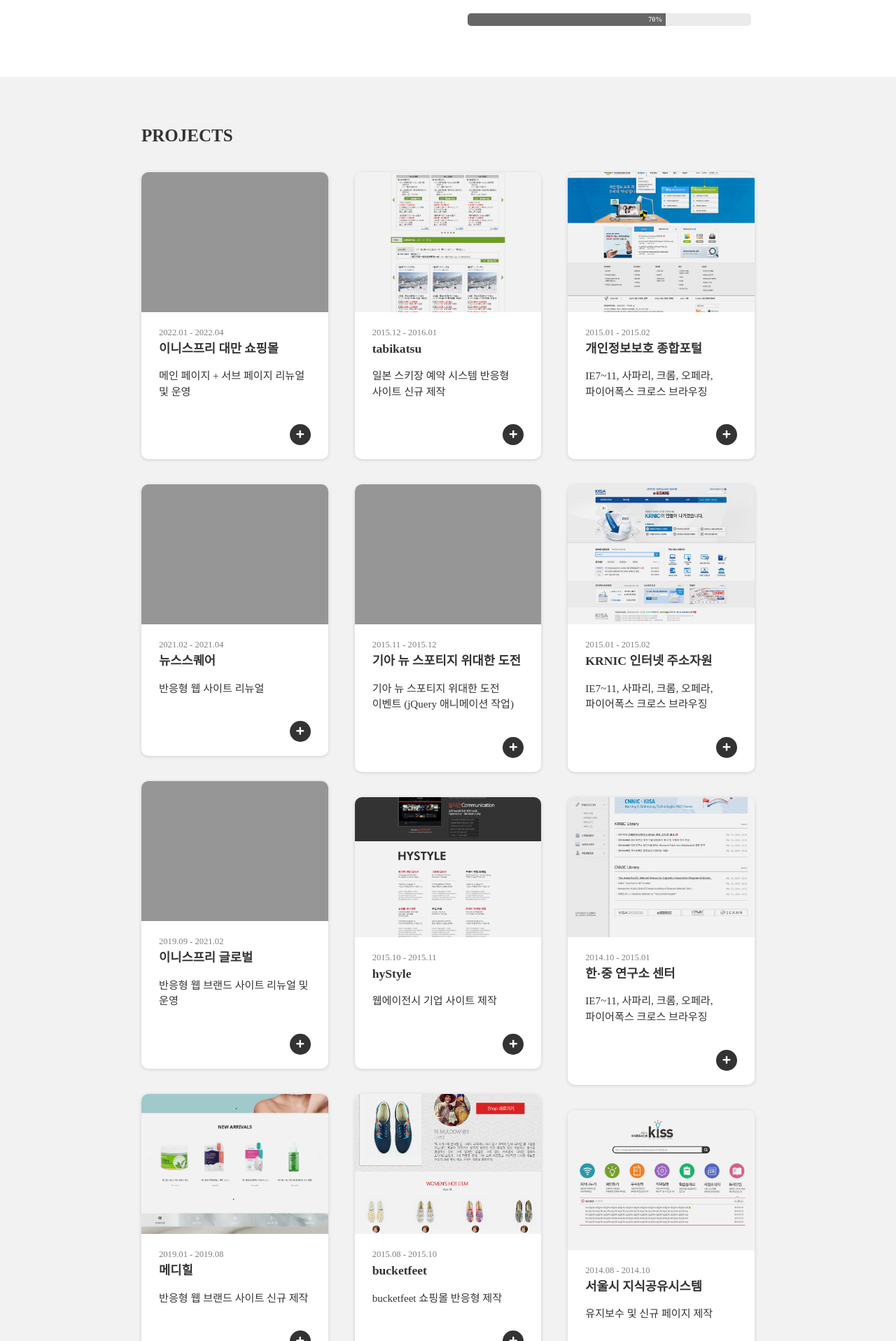
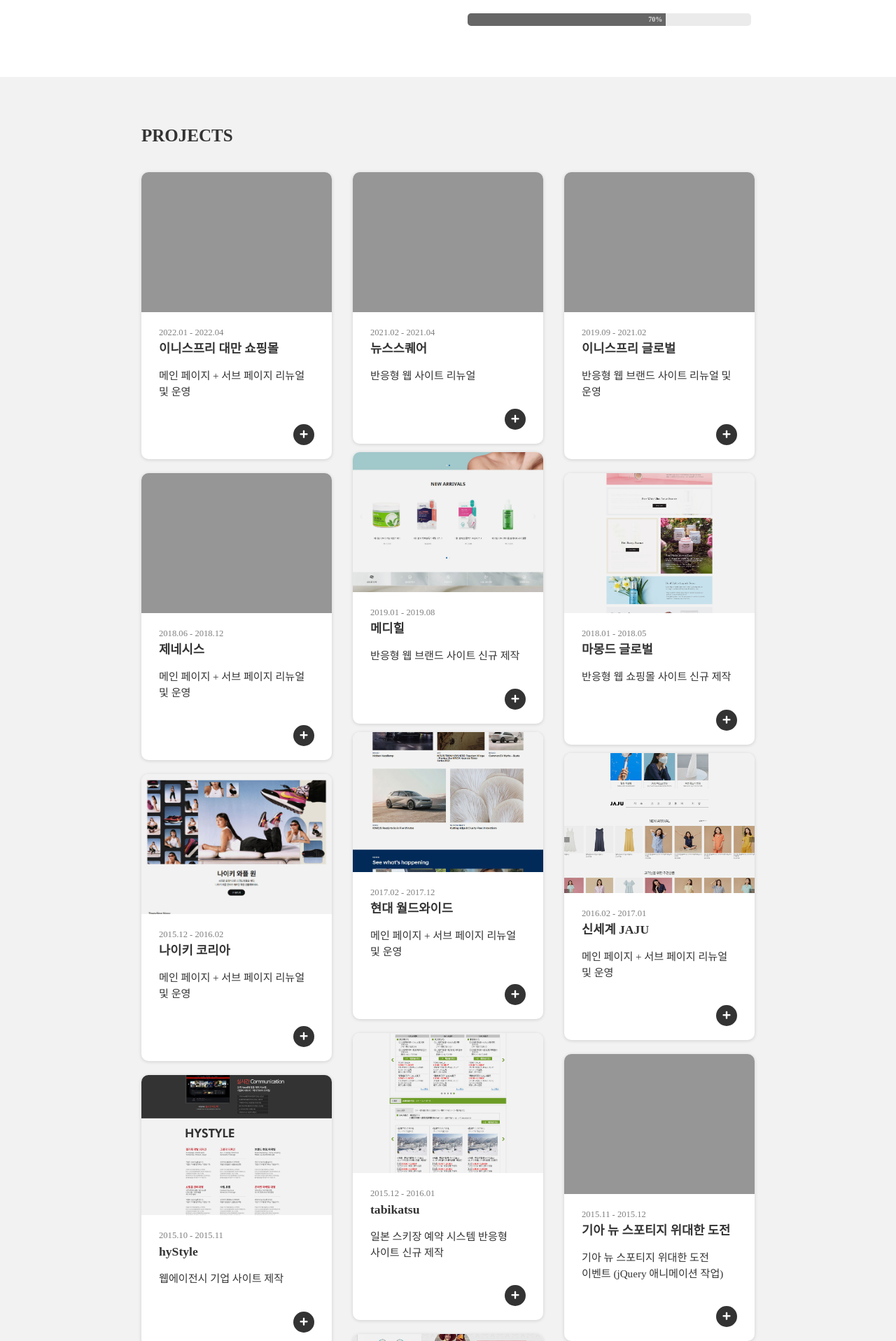
Before and after one commit to JeongrakChoi/JeongrakChoi.github.io, a Jekyll site: the page built from portfolio.html, in a window 1280 px wide. Shown: the part 890-2806 px from the top of the page at 70% size. Built offline with Jekyll 4.4.1, drawn with Linux system fonts in a browser that asks for light colours; nearby versions of some CDN libraries; some web fonts are replaced.

Commit message:
project grid

```diff
--- a/_includes/projects.html
+++ b/_includes/projects.html
@@ -53,3 +53,27 @@
 
 <!-- modal -->
 <script type="text/javascript" src="{{ site.url }}/assets/js/modal.js"></script>
+<script type="text/javascript">
+
+function masonryLayout() {
+    const masonryContainerStyle = getComputedStyle(
+        document.querySelector(".card-container")
+    );
+    const columnGap = parseInt(
+        masonryContainerStyle.getPropertyValue("column-gap")
+    );
+    const autoRows = parseInt(
+        masonryContainerStyle.getPropertyValue("grid-auto-rows")
+    );
+
+    document.querySelectorAll(".card-wrapper").forEach((elt) => {
+        elt.style.gridRowEnd = `span ${Math.ceil(
+            elt.querySelector(".card").scrollHeight / autoRows +
+                columnGap / autoRows
+        )}`;
+    });
+}
+
+masonryLayout();
+window.addEventListener("resize", masonryLayout);
+</script>
--- a/_sass/includes/_projects.scss
+++ b/_sass/includes/_projects.scss
@@ -14,9 +14,15 @@
   }
   .card-container {
     overflow: hidden;
-    column-count: 3;
-    -webkit-column-count: 3;
-    -moz-column-count: 3;
+    // column-count: 3;
+    // -webkit-column-count: 3;
+    // -moz-column-count: 3;
+    --gap: 10px;
+
+    display: grid;
+    grid-template-columns: repeat(3, 1fr);
+    column-gap: var(--gap);
+    grid-auto-rows: 10px;
     @media (max-width: 1200px) {
       column-count: 2;
       -webkit-column-count: 2;
```
